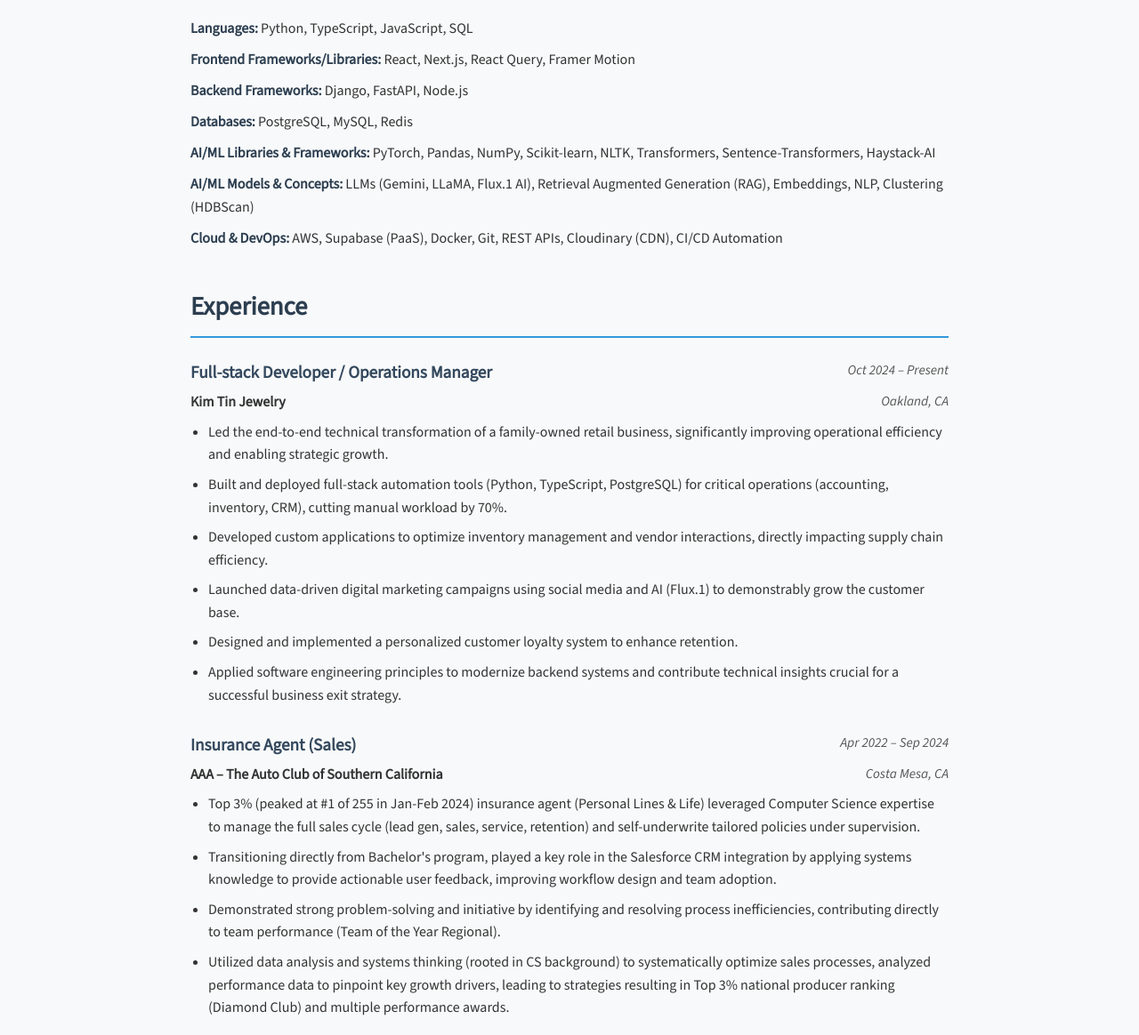
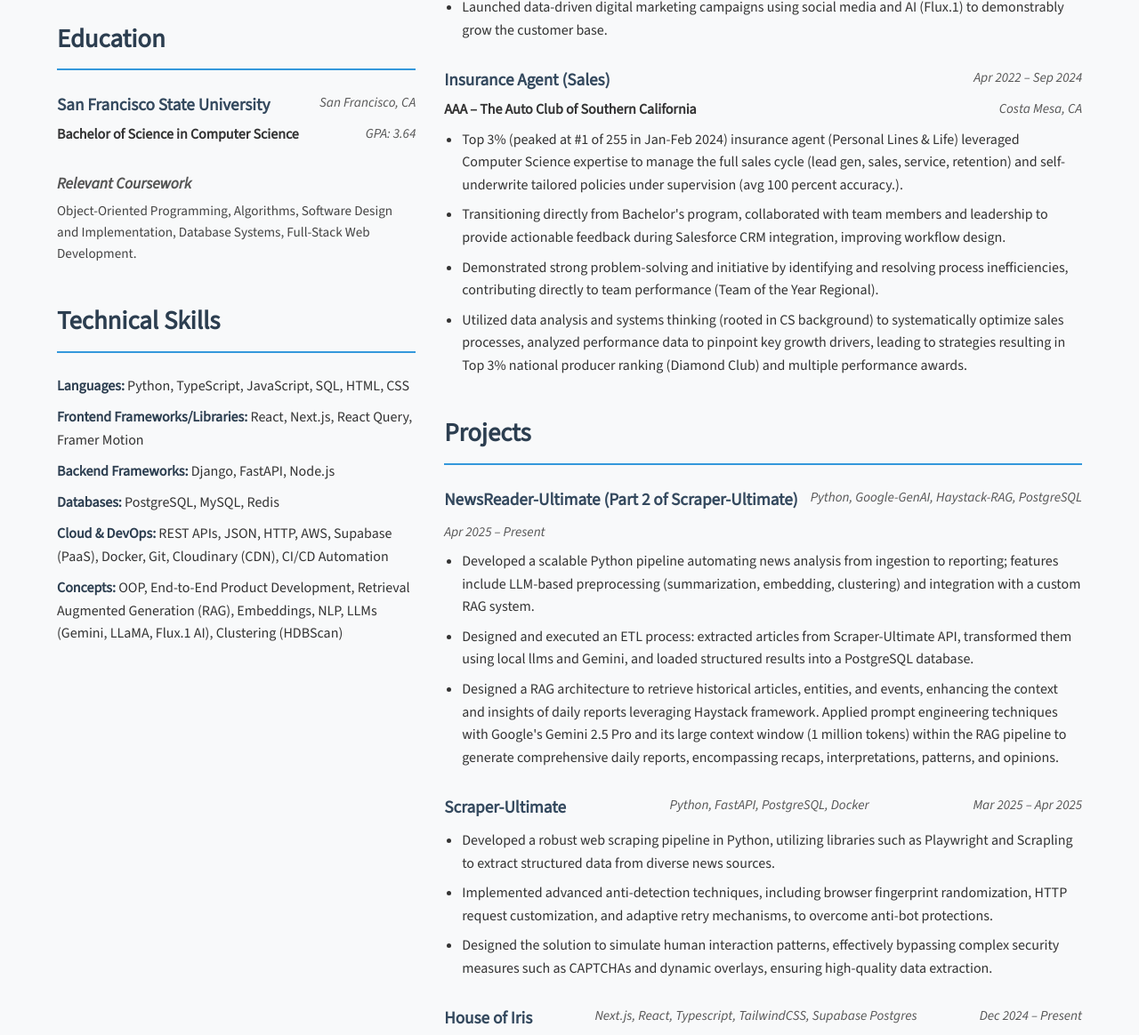
Before and after one commit to luongkhdang/resume, a plain HTML site: page index.html in a window 1280 px wide. Shown: the part 606-1770 px from the top of the page at 89% size. Drawn offline with nearby package versions, Linux system fonts and the light colour scheme.

Commit message:
update html

```diff
--- a/index.html
+++ b/index.html
@@ -42,6 +42,22 @@
     </header>
 
     <main>
+      <div class="resume-container">
+        <div class="left-column">
+          <section id="about">
+            <h2>About</h2>
+            <p style="text-align: justify">
+              Full-stack engineer with a builder's drive, proven in fast-paced
+              commercial environments (AAA of SoCal). Experience bootstrapping
+              the technical operations for a growing family business (Kim Tin
+              Jewelry) alongside success in high-responsibility roles. Eager to
+              apply strong technical skills, product intuition sharpened by
+              diverse operational and customer-facing experiences, and a
+              high-impact work ethic to build valuable software solutions and
+              contribute significantly to organizational goals.
+            </p>
+          </section>
+
           <section id="education">
             <h2>Education</h2>
             <article class="entry">
@@ -68,30 +84,31 @@
           <section id="skills">
             <h2>Technical Skills</h2>
             <div class="skills-list">
-          <p><strong>Languages:</strong> Python, TypeScript, JavaScript, SQL</p>
+              <p>
+                <strong>Languages:</strong> Python, TypeScript, JavaScript, SQL,
+                HTML, CSS
+              </p>
               <p>
                 <strong>Frontend Frameworks/Libraries:</strong> React, Next.js,
                 React Query, Framer Motion
               </p>
-          <p><strong>Backend Frameworks:</strong> Django, FastAPI, Node.js</p>
+              <p>
+                <strong>Backend Frameworks:</strong> Django, FastAPI, Node.js
+              </p>
               <p><strong>Databases:</strong> PostgreSQL, MySQL, Redis</p>
               <p>
-            <strong>AI/ML Libraries & Frameworks:</strong> PyTorch, Pandas,
-            NumPy, Scikit-learn, NLTK, Transformers, Sentence-Transformers,
-            Haystack-AI
+                <strong>Cloud & DevOps:</strong> REST APIs, JSON, HTTP, AWS,
+                Supabase (PaaS), Docker, Git, Cloudinary (CDN), CI/CD Automation
               </p>
               <p>
-            <strong>AI/ML Models & Concepts:</strong> LLMs (Gemini, LLaMA,
-            Flux.1 AI), Retrieval Augmented Generation (RAG), Embeddings, NLP,
-            Clustering (HDBScan)
-          </p>
-          <p>
-            <strong>Cloud & DevOps:</strong> AWS, Supabase (PaaS), Docker, Git,
-            REST APIs, Cloudinary (CDN), CI/CD Automation
+                <strong>Concepts:</strong> OOP, End-to-End Product Development,
+                Retrieval Augmented Generation (RAG), Embeddings, NLP, LLMs
+                (Gemini, LLaMA, Flux.1 AI), Clustering (HDBScan)
               </p>
             </div>
           </section>
-
+        </div>
+        <div class="right-column">
           <section id="experience">
             <h2>Experience</h2>
             <article class="entry">
@@ -106,8 +123,8 @@
               <ul>
                 <li>
                   Led the end-to-end technical transformation of a family-owned
-              retail business, significantly improving operational efficiency
-              and enabling strategic growth.
+                  retail business, significantly improving operational
+                  efficiency and enabling strategic growth.
                 </li>
                 <li>
                   Built and deployed full-stack automation tools (Python,
@@ -115,21 +132,13 @@
                   inventory, CRM), cutting manual workload by 70%.
                 </li>
                 <li>
-              Developed custom applications to optimize inventory management and
-              vendor interactions, directly impacting supply chain efficiency.
+                  Owned the development and shipped custom applications to
+                  optimize inventory management and vendor interactions,
+                  directly impacting supply chain efficiency.
                 </li>
                 <li>
                   Launched data-driven digital marketing campaigns using social
                   media and AI (Flux.1) to demonstrably grow the customer base.
-            </li>
-            <li>
-              Designed and implemented a personalized customer loyalty system to
-              enhance retention.
-            </li>
-            <li>
-              Applied software engineering principles to modernize backend
-              systems and contribute technical insights crucial for a successful
-              business exit strategy.
                 </li>
               </ul>
             </article>
@@ -146,27 +155,28 @@
               <ul>
                 <li>
                   Top 3% (peaked at #1 of 255 in Jan-Feb 2024) insurance agent
-              (Personal Lines & Life) leveraged Computer Science expertise to
-              manage the full sales cycle (lead gen, sales, service, retention)
-              and self-underwrite tailored policies under supervision.
+                  (Personal Lines & Life) leveraged Computer Science expertise
+                  to manage the full sales cycle (lead gen, sales, service,
+                  retention) and self-underwrite tailored policies under
+                  supervision (avg 100 percent accuracy.).
                 </li>
                 <li>
-              Transitioning directly from Bachelor's program, played a key role
-              in the Salesforce CRM integration by applying systems knowledge to
-              provide actionable user feedback, improving workflow design and
-              team adoption.
+                  Transitioning directly from Bachelor's program, collaborated
+                  with team members and leadership to provide actionable
+                  feedback during Salesforce CRM integration, improving workflow
+                  design.
                 </li>
                 <li>
-              Demonstrated strong problem-solving and initiative by identifying
-              and resolving process inefficiencies, contributing directly to
-              team performance (Team of the Year Regional).
+                  Demonstrated strong problem-solving and initiative by
+                  identifying and resolving process inefficiencies, contributing
+                  directly to team performance (Team of the Year Regional).
                 </li>
                 <li>
                   Utilized data analysis and systems thinking (rooted in CS
-              background) to systematically optimize sales processes, analyzed
-              performance data to pinpoint key growth drivers, leading to
-              strategies resulting in Top 3% national producer ranking (Diamond
-              Club) and multiple performance awards.
+                  background) to systematically optimize sales processes,
+                  analyzed performance data to pinpoint key growth drivers,
+                  leading to strategies resulting in Top 3% national producer
+                  ranking (Diamond Club) and multiple performance awards.
                 </li>
               </ul>
             </article>
@@ -176,7 +186,9 @@
             <h2>Projects</h2>
             <article class="entry">
               <div class="entry-header">
-            <h3 class="project-title">NewsReader-Ultimate</h3>
+                <h3 class="project-title">
+                  NewsReader-Ultimate (Part 2 of Scraper-Ultimate)
+                </h3>
                 <span class="project-tech"
                   ><em>Python, Google-GenAI, Haystack-RAG, PostgreSQL</em></span
                 >
@@ -184,24 +196,23 @@
               </div>
               <ul>
                 <li>
-              Developed a scalable Python pipeline automating news analysis from
-              ingestion to reporting; features include LLM-based preprocessing
-              (summarization, embedding, clustering) and integration with a
-              custom RAG system.
+                  Developed a scalable Python pipeline automating news analysis
+                  from ingestion to reporting; features include LLM-based
+                  preprocessing (summarization, embedding, clustering) and
+                  integration with a custom RAG system.
                 </li>
                 <li>
                   Designed and executed an ETL process: extracted articles from
                   Scraper-Ultimate API, transformed them using local llms and
-              Gemini, and loaded structured results into a PostgreSQL database.
+                  Gemini, and loaded structured results into a PostgreSQL
+                  database.
                 </li>
                 <li>
                   Designed a RAG architecture to retrieve historical articles,
-              entities, and events, enhancing the context and insights of daily
-              reports leveraging Haystack framework.
-            </li>
-            <li>
-              Applied prompt engineering techniques with Google's Gemini 1.5 Pro
-              and its large context window (1 million tokens) within the RAG
+                  entities, and events, enhancing the context and insights of
+                  daily reports leveraging Haystack framework. Applied prompt
+                  engineering techniques with Google's Gemini 2.5 Pro and its
+                  large context window (1 million tokens) within the RAG
                   pipeline to generate comprehensive daily reports, encompassing
                   recaps, interpretations, patterns, and opinions.
                 </li>
@@ -219,18 +230,20 @@
               <ul>
                 <li>
                   Developed a robust web scraping pipeline in Python, utilizing
-              libraries such as Playwright and Scrapling to extract structured
-              data from diverse news sources.
+                  libraries such as Playwright and Scrapling to extract
+                  structured data from diverse news sources.
                 </li>
                 <li>
-              Implemented advanced anti-detection techniques, including browser
-              fingerprint randomization, HTTP request customization, and
-              adaptive retry mechanisms, to overcome anti-bot protections.
+                  Implemented advanced anti-detection techniques, including
+                  browser fingerprint randomization, HTTP request customization,
+                  and adaptive retry mechanisms, to overcome anti-bot
+                  protections.
                 </li>
                 <li>
                   Designed the solution to simulate human interaction patterns,
-              effectively bypassing complex security measures such as CAPTCHAs
-              and dynamic overlays, ensuring high-quality data extraction.
+                  effectively bypassing complex security measures such as
+                  CAPTCHAs and dynamic overlays, ensuring high-quality data
+                  extraction.
                 </li>
               </ul>
             </article>
@@ -240,7 +253,8 @@
                 <h3 class="project-title">House of Iris</h3>
                 <span class="project-tech"
                   ><em
-                >Next.js, React, Typescript, TailwindCSS, Supabase Postgres</em
+                    >Next.js, React, Typescript, TailwindCSS, Supabase
+                    Postgres</em
                   ></span
                 >
                 <span>Dec 2024 – Present</span>
@@ -248,17 +262,16 @@
               <ul>
                 <li>
                   Built and deployed a full-stack application using
-              Next.js/React/TypeScript, demonstrating proficiency in component
-              architecture, state management, and API integration.
+                  Next.js/React/TypeScript, demonstrating proficiency in
+                  component architecture, state management, and API integration.
                 </li>
                 <li>
-              Implemented optimized image delivery by integrating the Cloudinary
-              API for transformations and efficient loading.
+                  Implemented optimized image delivery by integrating the
+                  Cloudinary API for transformations and efficient loading.
                 </li>
                 <li>
-              Created a digital love letter system using Supabase Postgres for
-              CRUD operations, enabling persistent storage and retrieval of
-              user-generated content.
+                  Created a CRUD operations using Supabase Postgres, enabling
+                  persistent storage and retrieval of user-generated content.
                 </li>
                 <li>
                   Implemented a functional calendar component with scheduling
@@ -267,11 +280,14 @@
                 </li>
                 <li>
                   Designed a reward mechanic with Framer Motion, incorporating a
-              Gacha system to gamify the user experience and provide incentives.
+                  Gacha system to gamify the user experience and provide
+                  incentives.
                 </li>
               </ul>
             </article>
           </section>
+        </div>
+      </div>
     </main>
 
     <footer>
--- a/style.css
+++ b/style.css
@@ -106,10 +106,25 @@ header .contact-info a:hover {
 main {
   flex: 1;
   width: 100%;
-  max-width: 900px; /* Max width for readability */
-  margin: 2rem auto; /* Center the content */
-  padding: 0 1.5rem; /* Padding on sides */
-  box-sizing: border-box; /* Include padding in width calculation */
+  max-width: 1200px; /* Increased for two-column layout */
+  margin: 2rem auto;
+  padding: 0 1.5rem;
+  box-sizing: border-box;
+}
+
+/* Styles for the two-column layout */
+.resume-container {
+  display: flex;
+  flex-direction: row; /* Side-by-side for desktop */
+  gap: 2rem; /* Space between columns */
+}
+
+.left-column {
+  flex: 0 0 35%; /* Left column takes 35% */
+}
+
+.right-column {
+  flex: 1; /* Right column takes remaining space */
 }
 
 /* --- Sections --- */
@@ -195,6 +210,22 @@ footer {
 }
 
 /* --- Responsive Design --- */
+@media (max-width: 992px) {
+  /* For tablets and smaller desktops */
+  main {
+    max-width: 900px; /* Optional: revert to a smaller max-width for single column */
+  }
+  .resume-container {
+    flex-direction: column; /* Stack columns vertically */
+    gap: 0; /* Remove gap when stacked */
+  }
+
+  .left-column,
+  .right-column {
+    flex: 1 1 100%; /* Columns take full width when stacked */
+  }
+}
+
 @media (max-width: 768px) {
   header h1 {
     font-size: 2rem;
@@ -217,12 +248,20 @@ footer {
     align-items: flex-start; /* Align to the start */
   }
   .entry-header span, /* Date/Location */
-    .entry-subheader span {
+  .entry-subheader span {
     /* GPA/Location */
     margin-top: 0.1em; /* Add small space when stacked */
   }
   .project-tech {
     text-align: left; /* Align left when stacked */
+  }
+  /* Ensure columns are stacked if not already covered by a higher breakpoint */
+  .resume-container {
+    flex-direction: column;
+  }
+  .left-column,
+  .right-column {
+    flex: 1 1 100%;
   }
 }
 
```
Also changed, not shown: 1 other file. Lines whose indentation alone changed are shown as unchanged.
